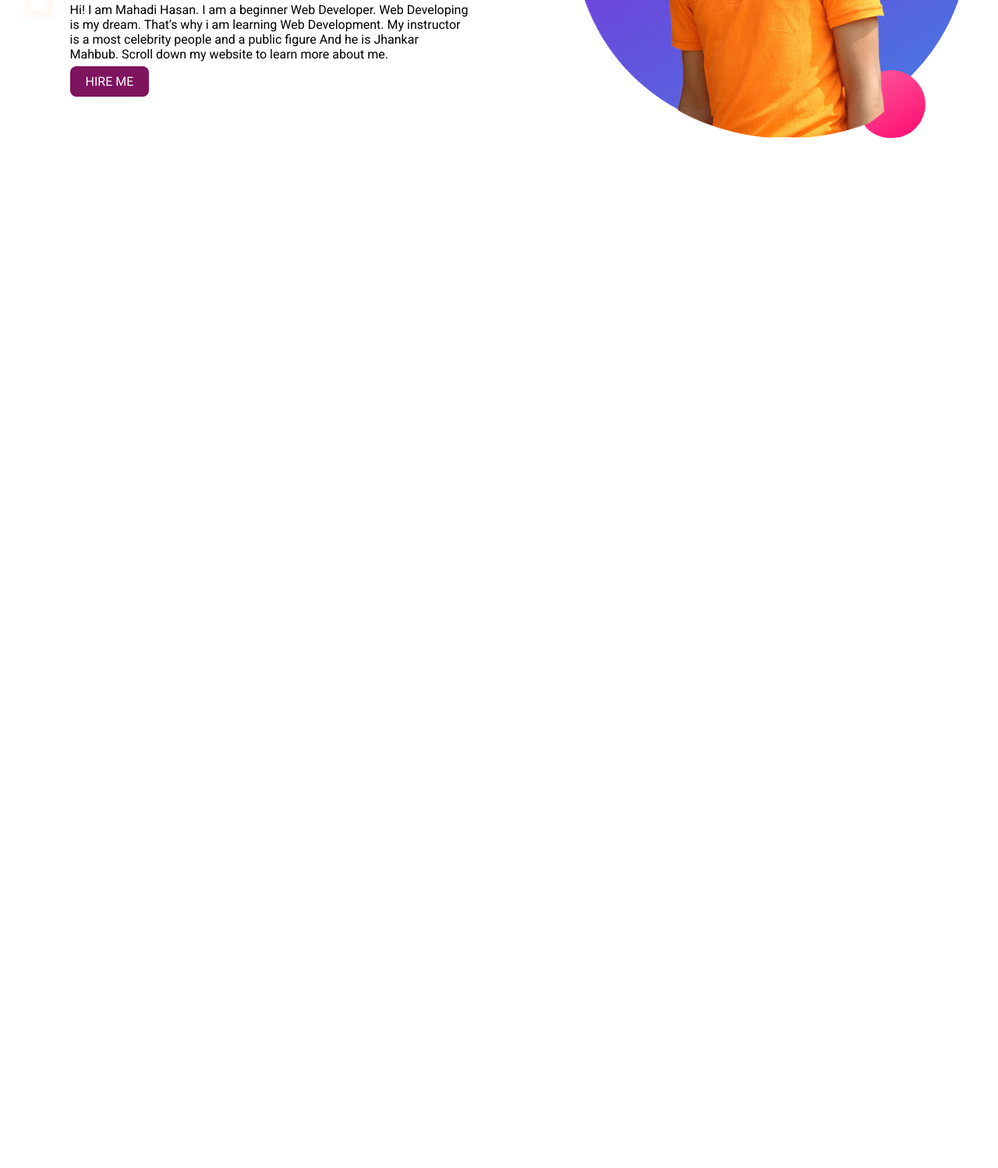
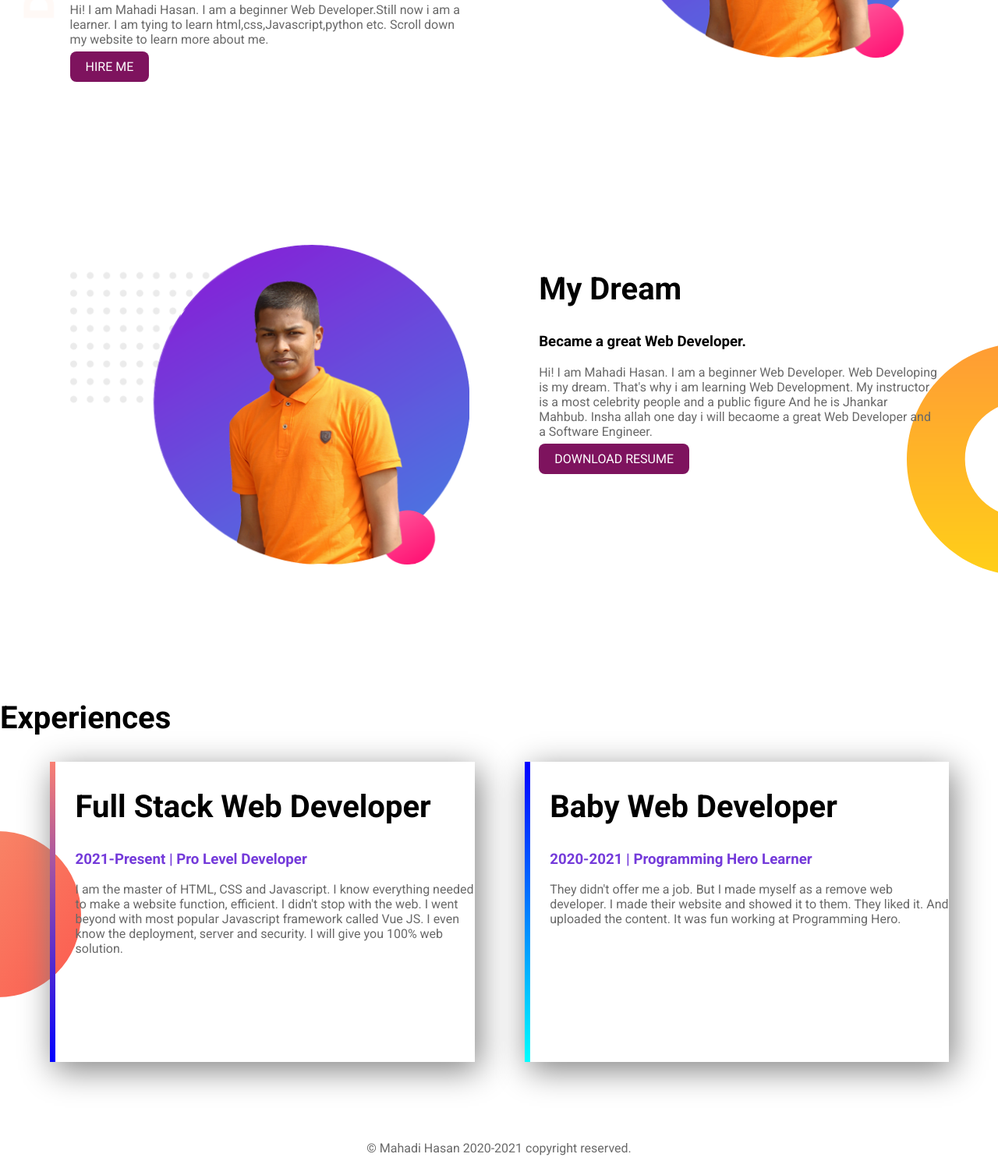
Before and after one commit to mahadi570/Mahadis-portfolio, a plain HTML site: page index.html in a window 1280 px wide. Shown: the part 336-1834 px from the top of the page at 78% size. Before the commit the page ends 800 px from the top, so only its background shows below. Drawn offline with Linux system fonts and the light colour scheme.

Commit message:
finished module 4

```diff
--- a/index.html
+++ b/index.html
@@ -15,13 +15,44 @@
             <h1><span class="highlighted">Mahadi Hasan's</span> portfolio Website.
             </h1>
             <h3>World Class Web Developer</h3>
-            <p>Hi! I am Mahadi Hasan. I am a beginner Web Developer. Web Developing is my dream. That's why i am learning Web Development. My instructor is a most celebrity people and a public figure And he is Jhankar Mahbub. Scroll down my website to learn more about me.</p>
+            <p>Hi! I am Mahadi Hasan. I am a beginner Web Developer.Still now i am a learner. I am tying to learn html,css,Javascript,python etc. Scroll down my website to learn more about me.</p>
             <a target="_blalk" class="button" href="https://www.linkedin.com/in/mahadi-hasan-b55718203/">HIRE ME</a>
         </div>
 
-        <div class="second">
+        <div class="first">
             <img src="images/profile.png" alt="">
         </div>
     </section>
+    <section class="dream-area">
+        <div class="first">
+            <img src="images/profile.png" alt="Mahadi Hasan">
+
+        </div>
+        <div class="first">
+            <h2>My Dream</h2>
+            <h3>Became a great Web Developer.</h3>
+            <p>Hi! I am Mahadi Hasan. I am a beginner Web Developer. Web Developing is my dream. That's why i am learning Web Development. My instructor is a most celebrity people and a public figure And he is Jhankar Mahbub. Insha allah one day i will becaome a great Web Developer and a Software Engineer.</p>
+            <a target="_blank" class="button" href="https://www.google.com">DOWNLOAD RESUME</a>
+        </div>
+    </section>
+    <section class="experience">
+        <h2>Experiences</h2>
+        <div class="first shadow" id="fullstack">
+            <h2>Full Stack Web Developer</h2>
+            <h3 class="highlighted">
+                2021-Present | Pro Level Developer
+            </h3>
+            <p>I am the master of HTML, CSS and Javascript. I know everything needed to make a website function, efficient. I didn't stop with the web. I went beyond with most popular Javascript framework called Vue JS. I even know the deployment, server and security. I will give you 100% web solution.</p>
+        </div>
+        <div class="first shadow" id="babydev">
+            <h2>Baby Web Developer</h2>
+            <h3 class="highlighted">2020-2021 | Programming Hero Learner</h3>
+            <p>They didn't offer me a job. But I made myself as a remove web developer. I made their website and showed it to them. They liked it. And uploaded the content. It was fun working at Programming Hero.</p>
+        </div>
+
+    </section>
+    <footer>
+        <p>© Mahadi Hasan 2020-2021 copyright reserved.</p>
+    </footer>
 </body>
 </html>
--- a/style.css
+++ b/style.css
@@ -14,8 +14,8 @@ h1{
     margin-left: 5%;
     padding-left: 2%;
 }
-.second img{
-    width: 50%;
+.first img{
+    width: 100%;
 }
 section{
     height: 550px;
@@ -23,6 +23,7 @@ section{
 .topbanner {
     background-image: url(images/top-banner.png);
     background-repeat: no-repeat;
+    padding-bottom: 100px;
 }
 .button{
     text-decoration: none;
@@ -31,3 +32,32 @@ section{
     padding: 10px 20px;
     border-radius: 8px;
 }
+h2{
+    font-size: 40px;
+}
+p{
+    color: dimgray;
+}
+.dream-area{
+    background: url("images/dream-bg.png") no-repeat right;
+}
+.experience{
+    background: url("images/exp-bg.png") no-repeat left;
+}
+.shadow{
+    box-shadow: 5px 10px 40px gray;
+    height: 70%;
+}
+#fullstack{
+    border-left: 7px solid;
+    border-image:linear-gradient(salmon, blue);
+    border-image-slice: 1;
+}
+#babydev{
+    border-left: 7px solid;
+    border-image:linear-gradient(blue , cyan);
+    border-image-slice: 1;
+}
+footer p{
+    text-align: center;
+}
```
Also changed, not shown: images/dream-bg.png (added), images/exp-bg.png (added).
